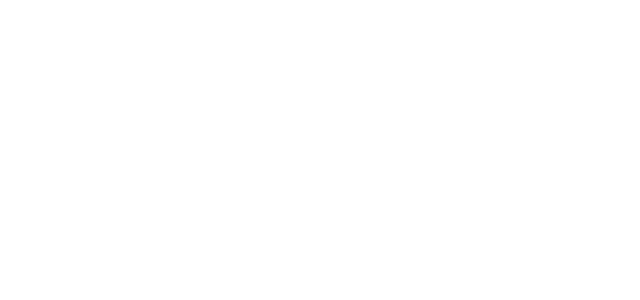
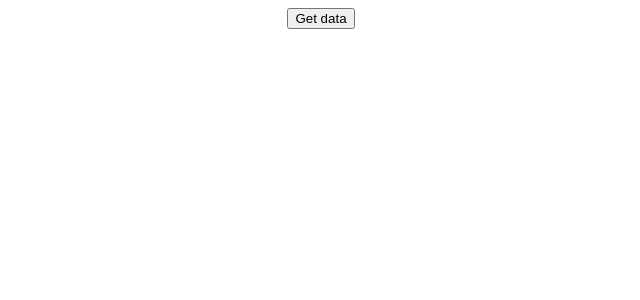
Before and after one commit to koyamal/learn-react-09, a React (Create React App) app: page / in a window 1280 px wide. Shown: the top 300 px of the page, without its empty margins (319-959 px from the left). Built offline with nearby package versions, Linux system fonts and the light colour scheme.

Commit message:
Add button(get data from jsonplaceholder)

```diff
--- a/src/App.tsx
+++ b/src/App.tsx
@@ -1,5 +1,15 @@
+import axios from "axios";
 import "./styles.css";
 
 export default function App() {
-  return <div className="App"></div>;
+  const onClickFetchData = () => {
+    axios.get("https://jsonplaceholder.typicode.com/todos").then((res) => {
+      console.log(res);
+    });
+  };
+  return (
+    <div className="App">
+      <button onClick={onClickFetchData}>Get data</button>
+    </div>
+  );
 }
```
